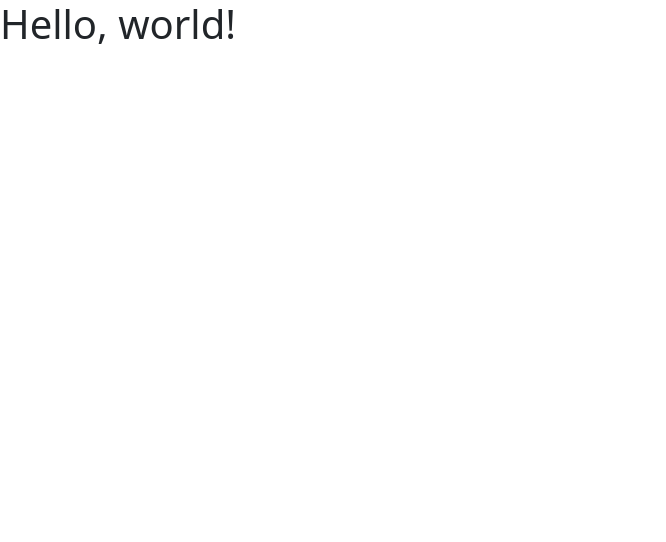
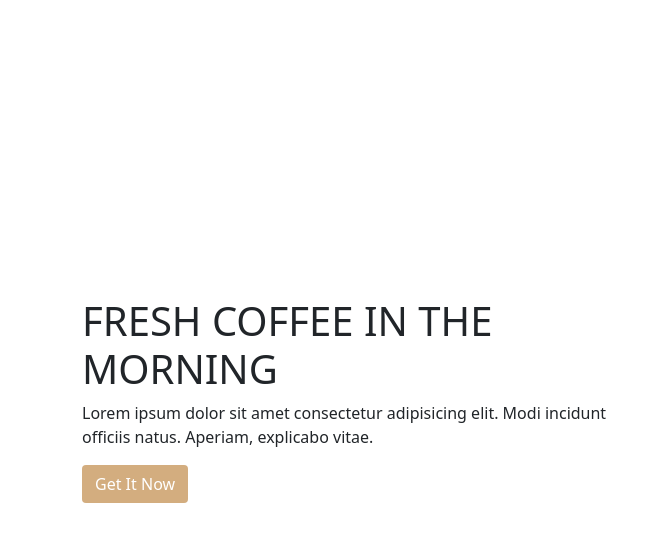
Before and after one commit to MuammarRizal31/Landing-page-coffe.github.io, a plain HTML site: page index.html in a window 1280 px wide. Shown: the whole page, without its empty margins (0-666 px from the left). Drawn offline with nearby package versions, Linux system fonts and the light colour scheme.

Commit message:
membuat hero section dan menambahkan file css

```diff
--- /dev/null
+++ b/css/style.css
@@ -0,0 +1,12 @@
+.text-coffee {
+  color: #d3ad7f;
+}
+
+.bg-coffee {
+  background-color: #d3ad7f;
+}
+
+.hero {
+  height: 100vh;
+  background-image: url();
+}
--- a/index.html
+++ b/index.html
@@ -8,11 +8,24 @@
     <!-- Bootstrap CSS -->
     <link href="https://cdn.jsdelivr.net/npm/bootstrap@5.0.2/dist/css/bootstrap.min.css" rel="stylesheet" integrity="sha384-EVSTQN3/azprG1Anm3QDgpJLIm9Nao0Yz1ztcQTwFspd3yD65VohhpuuCOmLASjC" crossorigin="anonymous" />
 
+    <!-- my css -->
+    <link rel="stylesheet" href="css/style.css" />
     <title>Hello, world!</title>
   </head>
   <body>
-    <h1>Hello, world!</h1>
-
+    <section id="hero" class="hero d-flex align-items-center">
+      <div class="container">
+        <div class="row">
+          <div class="col-6">
+            <h1>FRESH COFFEE IN THE MORNING</h1>
+            <p>Lorem ipsum dolor sit amet consectetur adipisicing elit. Modi incidunt officiis natus. Aperiam, explicabo vitae.</p>
+            <div class="button">
+              <button class="btn bg-coffee text-white">Get It Now</button>
+            </div>
+          </div>
+        </div>
+      </div>
+    </section>
     <script src="https://cdn.jsdelivr.net/npm/bootstrap@5.0.2/dist/js/bootstrap.bundle.min.js" integrity="sha384-MrcW6ZMFYlzcLA8Nl+NtUVF0sA7MsXsP1UyJoMp4YLEuNSfAP+JcXn/tWtIaxVXM" crossorigin="anonymous"></script>
   </body>
 </html>
```
